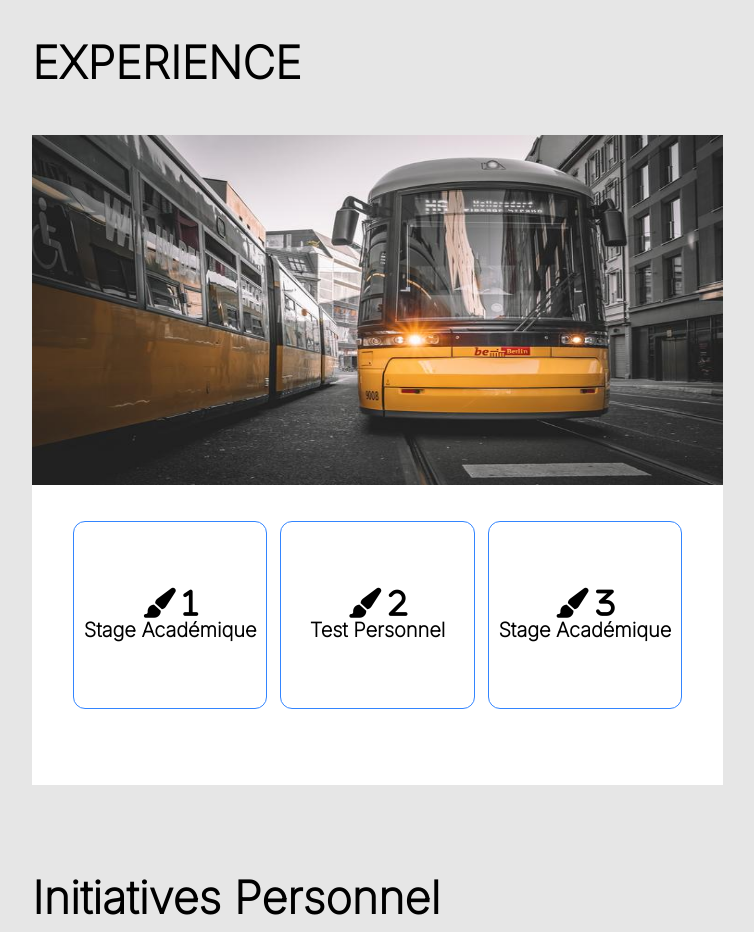
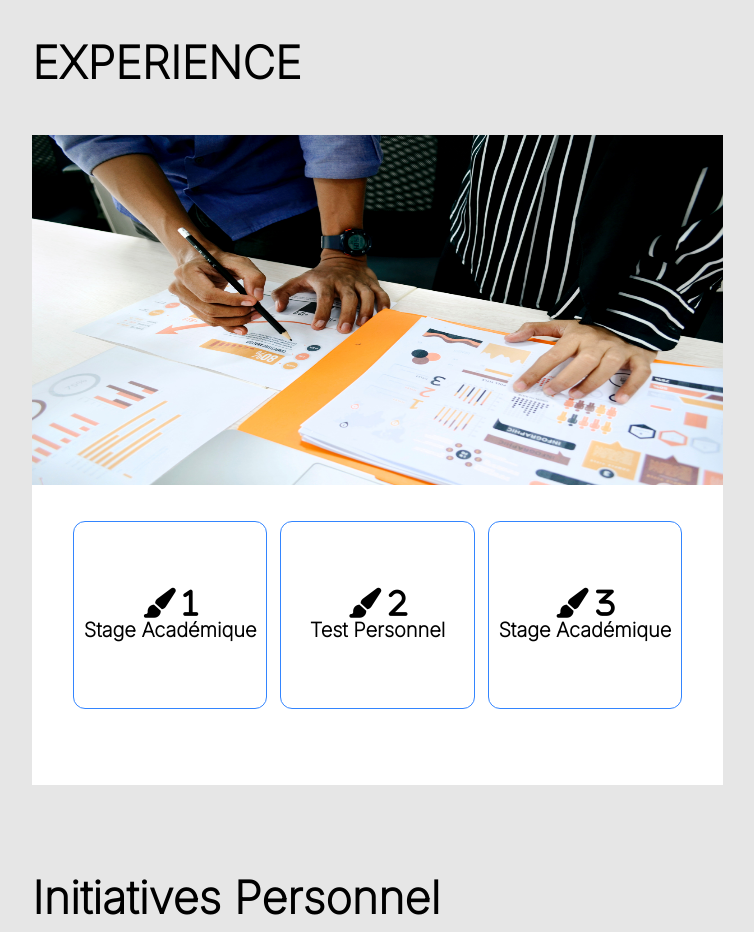
Before and after one commit to achtac/siteachtac.github.io, a plain HTML site: page index.html in a window 1280 px wide. Shown: the part 1300-2232 px from the top of the page, without its empty margins (435-1189 px from the left). Drawn offline with Linux system fonts and the light colour scheme.

Commit message:
add image experience

```diff
--- a/index.html
+++ b/index.html
@@ -127,7 +127,7 @@
 
               <div id="exp">
 
-                    <img src="./image/7.jpg" alt="">
+                    <img src="./image/op.jpg" alt="">
     <br><br>
                     <div id="txt">
                       <div id="e1">
```
Also changed, not shown: image/op.jpg (added).
